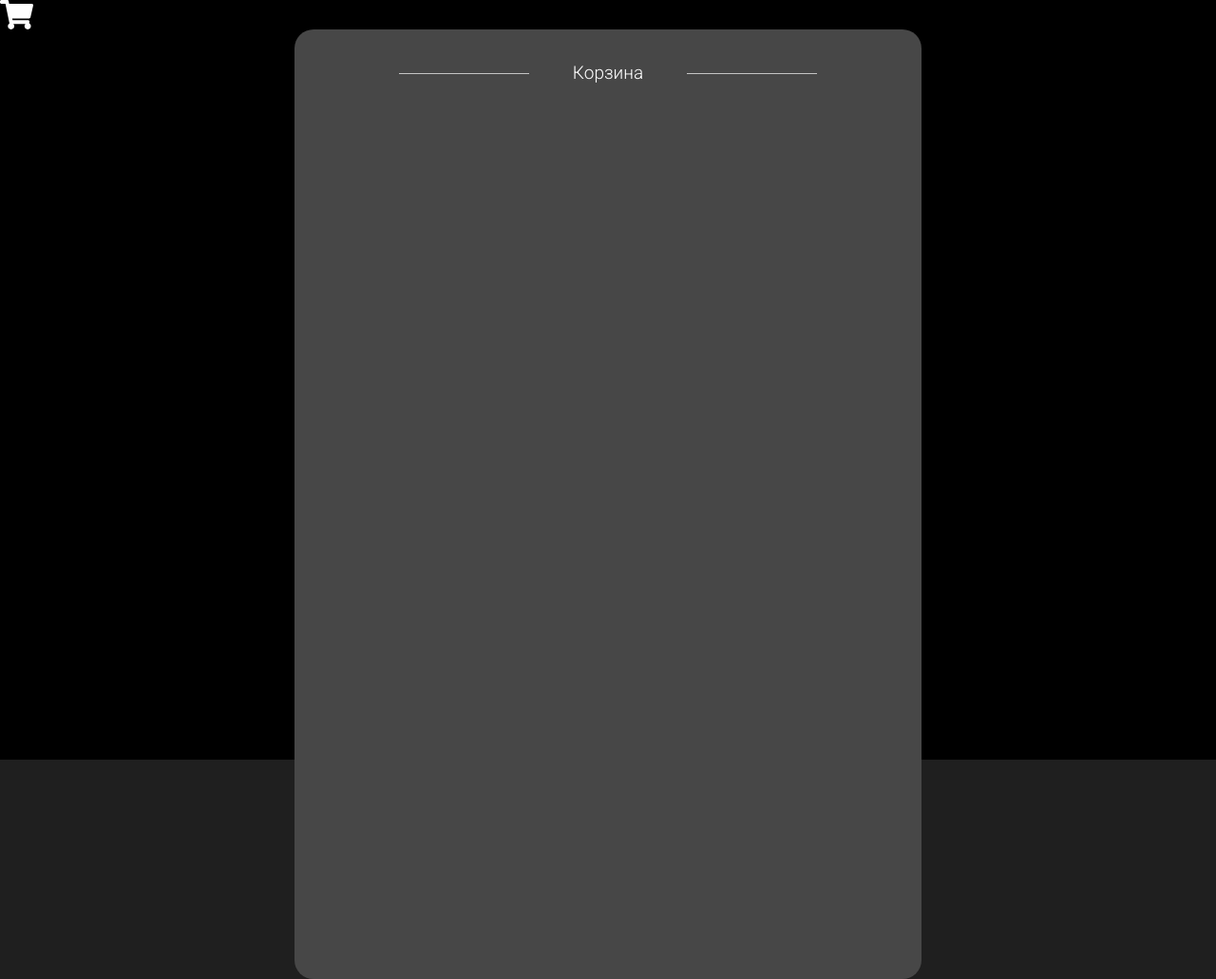
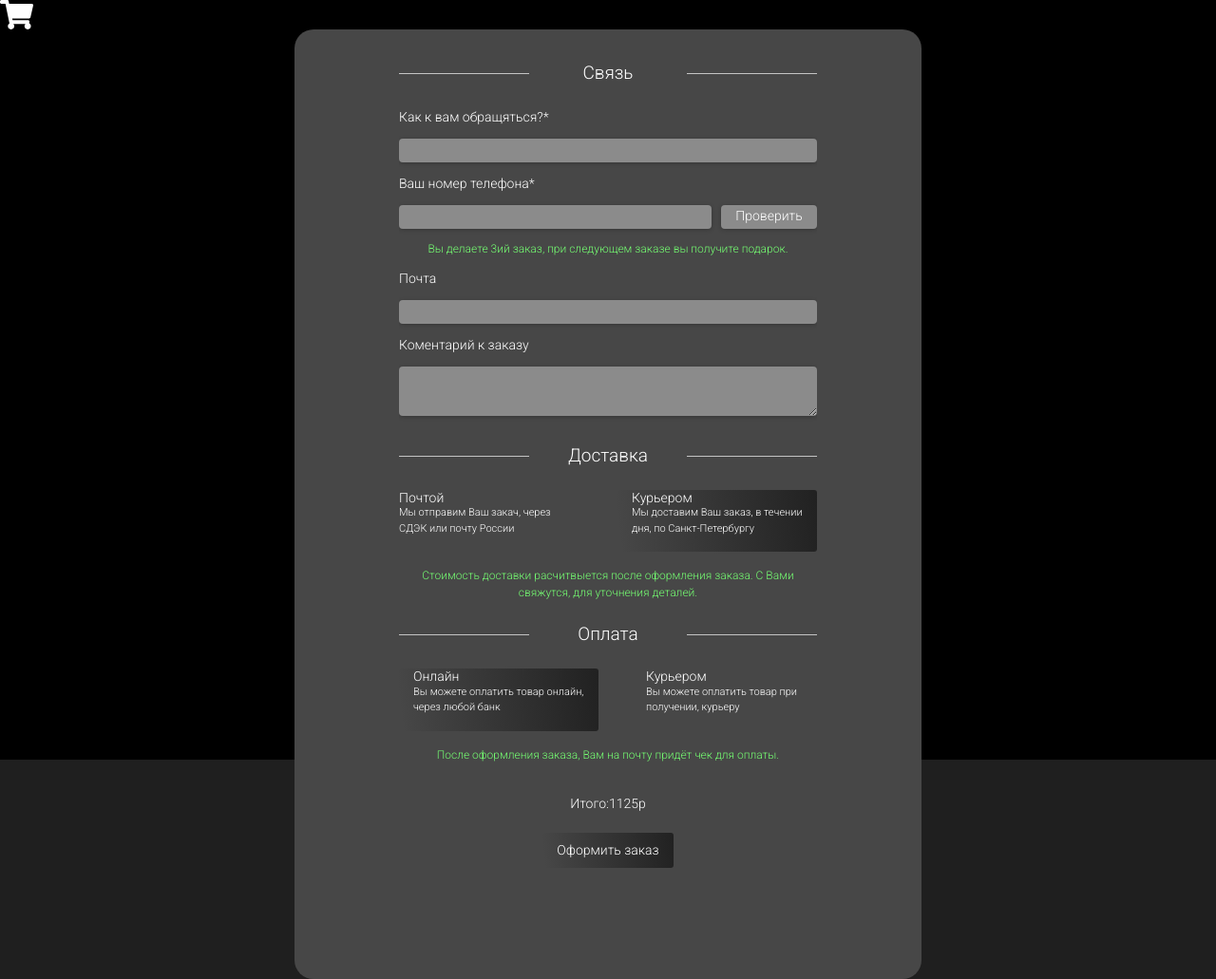
Before and after one commit to lordgr8t/CDN-basket, a PHP site: page / in a window 1280 px wide. Shown: the whole page at 95% size. Run offline with PHP 8.4, Linux system fonts and the light colour scheme.

Commit message:
full front, no adapt

```diff
--- a/css/gr8t.css
+++ b/css/gr8t.css
@@ -40,3 +40,47 @@
 .pos-a{
 	position: absolute;
 }
+input:active, input:focus, button:active, button:focus,
+textarea:focus{
+	outline: none;
+}
+
+
+
+::-webkit-scrollbar {
+	width: 6px; /* ширина для вертикального скролла */
+	height: 4px; /* высота для горизонтального скролла */
+	background-color: gray;
+}
+
+/* ползунок скроллбара */
+::-webkit-scrollbar-thumb {
+	background-color: #000;
+	border-radius: 9em;
+	box-shadow: inset 1px 1px 10px #000;
+}
+
+::-webkit-scrollbar-thumb:hover {
+	background-color: #fff;
+}
+
+/* Стрелки */
+
+::-webkit-scrollbar-button:vertical:start:decrement {
+	display: none;
+
+}
+
+::-webkit-scrollbar-button:vertical:end:increment {
+	display: none;
+
+}
+
+::-webkit-scrollbar-button:horizontal:start:decrement {
+	display: none;
+
+}
+
+::-webkit-scrollbar-button:horizontal:end:increment {
+	display: none;
+}
--- a/css/main.css
+++ b/css/main.css
@@ -5,6 +5,7 @@
 body{
 	background: #1F1F1F;
 	font-family: 'Roboto', sans-serif;
+	font-weight: 300;
 }
 
 .basket_btn img{
@@ -20,6 +21,8 @@ body{
 	position: relative;
 	z-index: 100;
 	padding: 35px 110px;
+	overflow-y: hidden;
+	overflow-x: hidden;
 }
 .bg_4_basket{
 	width: 100vw;
@@ -68,3 +71,148 @@ body{
 	color: #fff;
 	margin: 0;
 }
+.allsummstyle{
+	font-size: 14px;
+	font-weight: 300;
+	color: #fff;
+	margin: 20px 0;
+}
+
+.btn{
+	background: linear-gradient(263.18deg, #1F1F1F -6.04%, rgba(196, 196, 196, 0) 98.14%);
+	border-radius: 3px;
+	color: #fff;
+	border: none;
+	font-size: 14px;
+	font-weight: 300;
+	padding: 8px 15px;
+	display: block;
+	margin: 0 auto;
+	transition: 1s;
+}
+.btn:hover{
+	background: #1F1F1F;
+	color: #fff;
+	transition: 1s;
+}
+.input .title{
+	font-size: 14px;
+	font-weight: 300;
+	color: #fff;
+}
+.input input{
+	width: 100%;
+	background: rgba(255, 255, 255, 0.37);
+	box-shadow: 0px 1px 4px rgba(0, 0, 0, 0.25);
+	border-radius: 4px;
+	height: 25px;
+	border: none;
+	color: #fff;
+	font-weight: 300;
+	padding-left: 10px;
+	margin: 12px 0;
+}
+.inputphone .checker{
+	background: rgba(255, 255, 255, 0.37);
+	box-shadow: 0px 1px 4px rgba(0, 0, 0, 0.25);
+	border-radius: 4px;
+	height: 25px;
+	border: none;
+	color: #fff;
+	font-weight: 300;
+	margin-left: 10px;
+	font-size: 14px;
+	width: 31%;
+	text-align: center;
+	padding-top: 1px;
+	cursor: pointer;
+}
+.info_order{
+	width: 100%;
+	text-align: center;
+	color: #75FE72;
+	font-size: 12px;
+	margin-bottom: 12px;
+}
+.order textarea{
+	width: 100%;
+	background: rgba(255, 255, 255, 0.37);
+	box-shadow: 0px 1px 4px rgba(0, 0, 0, 0.25);
+	border-radius: 4px;
+	border: none;
+	color: #fff;
+	font-weight: 300;
+	padding-left: 10px;
+	margin-top: 12px;
+}
+.deliver .deliv{
+	max-width: 210px;
+	cursor: pointer;
+	transition: 0.5s;
+
+}
+.deliver .deliv h3{
+	font-size: 14px;
+	font-weight: 300;
+	color: #fff;
+	margin: 0;
+}
+.deliver .deliv p{
+	font-size: 11px;
+	font-weight: 300;
+	color: #fff;
+	max-width: 180px;
+}
+.infodeliver{
+	width: 100%;
+	text-align: center;
+	color: #75FE72;
+	font-size: 12px;
+	margin-bottom: 12px;
+}
+
+
+.activedel, .deliver .deliv:hover{
+	background: linear-gradient(263.18deg, #1F1F1F -6.04%, rgba(196, 196, 196, 0) 98.14%);
+	border-radius: 3px;
+	padding: 0px 15px;
+	transition: 0.5s;
+}
+
+
+
+
+
+
+
+/*_______HTMLs_______*/
+
+.basket_item{
+	overflow-x: hidden;
+	overflow-y: hidden;
+	background: #FEFAFA;
+	height: 70px;
+	border-radius: 12px;
+	margin-bottom: 15px;
+}
+.basket_item h6{
+	font-weight: 300;
+	font-size: 14px;
+	max-width: 145px;
+	margin: 0;
+}
+
+.basket_item .colvo .num{
+	color: #fff;
+	background: #545454;
+	height: 23px;
+	width: 38px;
+	overflow-x: hidden;
+	overflow-y: hidden;
+	border-radius: 5px;
+	margin: 0 10px;
+}
+.basket_item .price{
+	/*margin-right: 10px;*/
+}
+/*_______HTMLs_______*/
--- /dev/null
+++ b/html/basket_item.html
@@ -0,0 +1,15 @@
+<div class="basket_item d-flex jcsb aic">
+	<img src="img/items/0001.png">
+	<h6>HQD Гранатовый сок-Смородина-Виноград</h6>
+
+	<div class="colvo d-flex jcsb aic tac">
+		<div class="minus"><img src="img/minus.svg"></div>
+		<div class="num">1</div>
+		<div class="plus"><img src="img/plus.svg"></div>
+	</div>
+
+	<div class="tac mr-2">
+		<div class="price">250р</div>
+		<div class="trash"><img src="img/trash.svg"></div>
+	</div>
+</div>
--- a/index.html
+++ /dev/null
@@ -1,37 +0,0 @@
-<!DOCTYPE html>
-<html lang="en">
-<head>
-	<meta charset="UTF-8">
-	<meta name="viewport" content="width=device-width, initial-scale=1.0">
-	<title>hello</title>
-	<link rel="stylesheet" href="https://stackpath.bootstrapcdn.com/bootstrap/4.5.2/css/bootstrap.min.css" integrity="sha384-JcKb8q3iqJ61gNV9KGb8thSsNjpSL0n8PARn9HuZOnIxN0hoP+VmmDGMN5t9UJ0Z" crossorigin="anonymous">
-	<link rel="stylesheet" href="https://stackpath.bootstrapcdn.com/bootstrap/4.5.2/css/bootstrap.min.css" integrity="sha384-JcKb8q3iqJ61gNV9KGb8thSsNjpSL0n8PARn9HuZOnIxN0hoP+VmmDGMN5t9UJ0Z" crossorigin="anonymous">
-	<link href="https://fonts.googleapis.com/css2?family=Roboto:wght@100;300;400;500;700;900&display=swap" rel="stylesheet">
-	<link rel="stylesheet" href="css/main.css">
-	<link rel="stylesheet" type="text/css" href="css/gr8t.css">
-	<link rel="stylesheet" href="css/media.css">
-</head>
-<body>
-
-
-
-	<div class="basket_btn" onclick="basket_btn()">
-		<img src="img/basket.svg">
-	</div>
-
-
-	<div class="bg_4_basket"></div>
-	<div class="basket_body">
-		<div class="basket_header d-flex jcsb aic">
-			<div class="line"></div>
-			<h3>Корзина</h3>
-			<div class="line"></div>
-		</div>
-	</div>
-
-
-	<script src="https://code.jquery.com/jquery-3.6.0.min.js" integrity="sha256-/xUj+3OJU5yExlq6GSYGSHk7tPXikynS7ogEvDej/m4=" crossorigin="anonymous"></script>
-	<script src="https://stackpath.bootstrapcdn.com/bootstrap/4.5.2/js/bootstrap.bundle.min.js" integrity="sha384-LtrjvnR4Twt/qOuYxE721u19sVFLVSA4hf/rRt6PrZTmiPltdZcI7q7PXQBYTKyf" crossorigin="anonymous"></script>
-	<script src="js/main.js"></script>
-</body>
-</html>
--- /dev/null
+++ b/index.php
@@ -0,0 +1,134 @@
+<!DOCTYPE html>
+<html lang="en">
+<head>
+	<meta charset="UTF-8">
+	<meta name="viewport" content="width=device-width, initial-scale=1.0">
+	<title>hello</title>
+	<link rel="stylesheet" href="https://stackpath.bootstrapcdn.com/bootstrap/4.5.2/css/bootstrap.min.css" integrity="sha384-JcKb8q3iqJ61gNV9KGb8thSsNjpSL0n8PARn9HuZOnIxN0hoP+VmmDGMN5t9UJ0Z" crossorigin="anonymous">
+	<link rel="stylesheet" href="https://stackpath.bootstrapcdn.com/bootstrap/4.5.2/css/bootstrap.min.css" integrity="sha384-JcKb8q3iqJ61gNV9KGb8thSsNjpSL0n8PARn9HuZOnIxN0hoP+VmmDGMN5t9UJ0Z" crossorigin="anonymous">
+	<link href="https://fonts.googleapis.com/css2?family=Roboto:wght@100;300;400;500;700;900&display=swap" rel="stylesheet">
+	<link rel="stylesheet" href="css/main.css">
+	<link rel="stylesheet" type="text/css" href="css/gr8t.css">
+	<link rel="stylesheet" href="css/media.css">
+</head>
+<body>
+
+
+
+	<div class="basket_btn" onclick="basket_btn()">
+		<img src="img/basket.svg">
+	</div>
+	<div class="bg_4_basket"></div>
+
+
+	<form action="#">
+		<div class="basket_body">
+			<div class="basket dn"> <!-- dn -->
+				<div class="basket_header d-flex jcsb aic mb-4">
+					<div class="line"></div>
+					<h3>Корзина</h3>
+					<div class="line"></div>
+				</div>
+
+				<?php
+				require('html/basket_item.html');
+				?>
+				<?php
+				require('html/basket_item.html');
+				?>
+				<?php
+				require('html/basket_item.html');
+				?>
+				<?php
+				require('html/basket_item.html');
+				?>
+				<?php
+				require('html/basket_item.html');
+				?>
+				<div class="tac allsummstyle">
+					<span>Итого:</span><span class="allsumm">1125р</span>
+				</div>
+				<button class="btn basket_next">Оформить заказ</button>
+			</div>
+
+			<div class="order">
+				<div class="basket_header d-flex jcsb aic mb-4">
+					<div class="line"></div>
+					<h3>Связь</h3>
+					<div class="line"></div>
+				</div>
+				<div class="input">
+					<div class="title">Как к вам обращяться?*</div>
+					<input type="text">
+				</div>
+				<div class="input inputphone">
+					<div class="title">Ваш номер телефона*</div>
+					<div class="d-flex jcsb aic">
+						<input type="text">
+						<div class="checker">Проверить</div>
+					</div>
+				</div>
+				<div class="info_order">
+					Вы делаете 3ий заказ, при следующем заказе вы получите подарок.
+				</div>
+				<div class="input">
+					<div class="title">Почта</div>
+					<input type="text">
+				</div>
+				<div class="input">
+					<div class="title">Коментарий к заказу</div>
+					<textarea name="#" cols="10" rows="2"></textarea>
+				</div>
+				<div class="basket_header d-flex jcsb aic mt-4 mb-4">
+					<div class="line"></div>
+					<h3>Доставка</h3>
+					<div class="line"></div>
+				</div>
+				<div class="deliver deleverdel">
+					<div class="d-flex jcsb">
+						<div class="deliv onedel">
+							<h3>Почтой</h3>
+							<p>Мы отправим Ваш закач, через СДЭК или почту России</p>
+						</div>
+						<div class="deliv twodel activedel">
+							<h3>Курьером</h3>
+							<p>Мы доставим Ваш заказ, в течении дня, по Санкт-Петербургу</p>
+						</div>
+
+					</div>
+				</div>
+				<div class="infodeliver mt-3">
+					Стоимость доставки расчитвыется после оформления заказа. С Вами свяжутся, для уточнения деталей.
+				</div>
+				<div class="basket_header d-flex jcsb aic mt-4 mb-4">
+					<div class="line"></div>
+					<h3>Оплата</h3>
+					<div class="line"></div>
+				</div>
+				<div class="deliver payment">
+					<div class="d-flex jcsb">
+						<div class="deliv threedel activedel">
+							<h3>Онлайн</h3>
+							<p>Вы можете оплатить товар онлайн, через любой банк</p>
+						</div>
+						<div class="deliv fourdel">
+							<h3>Курьером</h3>
+							<p>Вы можете оплатить товар при получении, курьеру</p>
+						</div>
+					</div>
+				</div>
+				<div class="infodeliver mt-3">
+					После оформления заказа, Вам на почту придёт чек для оплаты.
+				</div>
+			</div>
+			<div class="tac allsummstyle">
+				<span>Итого:</span><span class="allsumm">1125р</span>
+			</div>
+			<button class="btn basket_next">Оформить заказ</button>
+		</div>
+	</form>
+	<script src="https://code.jquery.com/jquery-3.6.0.min.js" integrity="sha256-/xUj+3OJU5yExlq6GSYGSHk7tPXikynS7ogEvDej/m4=" crossorigin="anonymous"></script>
+	<script src="https://stackpath.bootstrapcdn.com/bootstrap/4.5.2/js/bootstrap.bundle.min.js" integrity="sha384-LtrjvnR4Twt/qOuYxE721u19sVFLVSA4hf/rRt6PrZTmiPltdZcI7q7PXQBYTKyf" crossorigin="anonymous"></script>
+	<script src="js/main.js"></script>
+</body>
+</html>
--- a/js/main.js
+++ b/js/main.js
@@ -2,3 +2,19 @@
 	$('.basket_body').addClass("db_basket");
 	$('.bg_4_basket').addClass("db_bg_basket");
 // }
+$('.onedel').click(function(){
+	$('.onedel').addClass("activedel");
+	$('.twodel').removeClass("activedel");
+});
+$('.twodel').click(function(){
+	$('.twodel').addClass("activedel");
+	$('.onedel').removeClass("activedel");
+});
+$('.threedel').click(function(){
+	$('.threedel').addClass("activedel");
+	$('.fourdel').removeClass("activedel");
+});
+$('.fourdel').click(function(){
+	$('.fourdel').addClass("activedel");
+	$('.threedel').removeClass("activedel");
+});
```
Also changed, not shown: img/items/0001.png (added), img/minus.svg (added), img/plus.svg (added), img/trash.svg (added).
